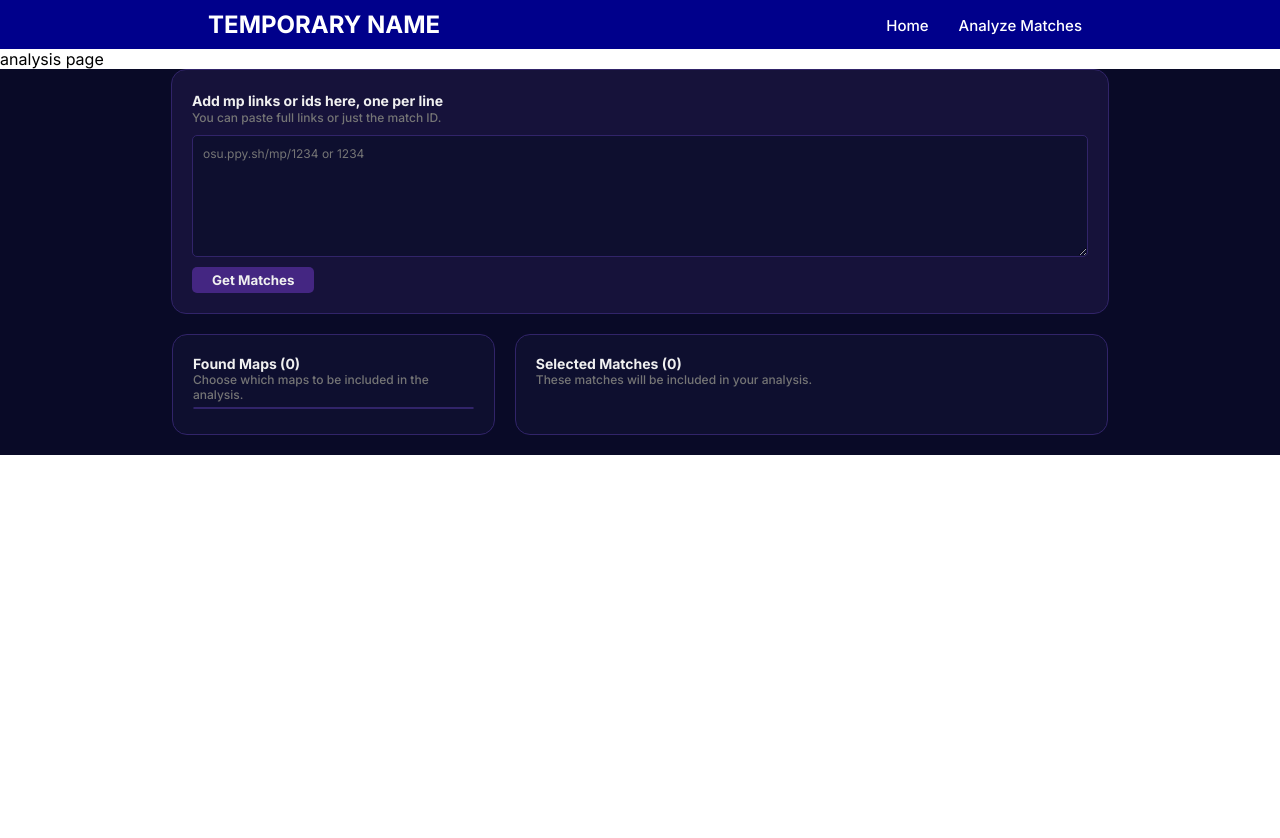
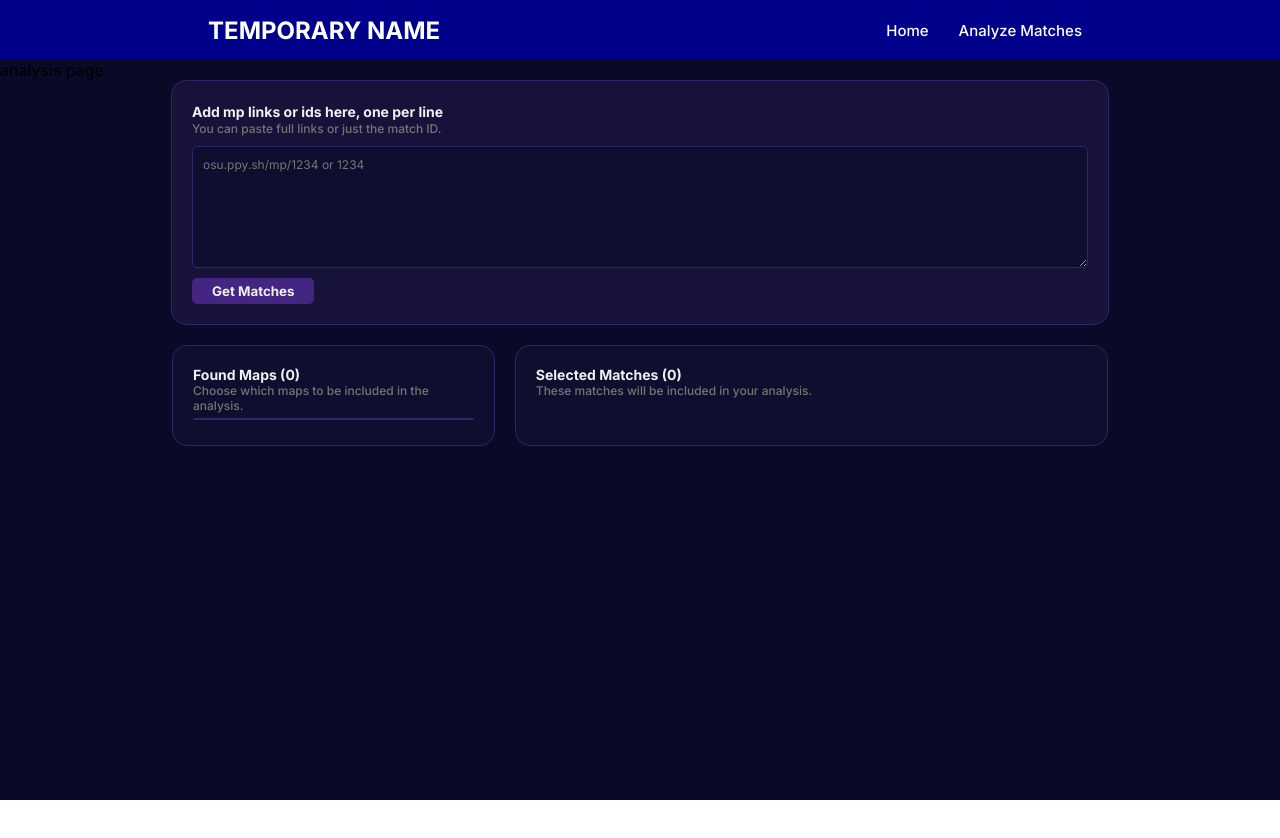
Before and after one commit to pusaf/mp-analysis, a React app in the folder frontend/: page /analyze in a window 1280 px wide. Shown: the top 838 px of the page. After the commit the page ends 800 px from the top, so only its background shows below. Built offline with nearby package versions, Linux system fonts and the light colour scheme; the HTML template or start-up script is replaced by a standard one.

Commit message:
Minor fixes

```diff
--- a/frontend/src/components/Navbar/navbar.module.css
+++ b/frontend/src/components/Navbar/navbar.module.css
@@ -9,6 +9,8 @@
     position: sticky;
     top: 0;
     z-index: 999;
+
+    height: var(--nav-height);
 }
 
 .navbuttons {
--- a/frontend/src/pages/Analyze/Analyze.jsx
+++ b/frontend/src/pages/Analyze/Analyze.jsx
@@ -1,6 +1,6 @@
 import styles from './analyze.module.css';
 import MatchInput from '../../components/MatchInput/MatchInput.jsx';
-import StatSettings from '../../components/MatchesInfo/StatSettings.jsx';
+import StatSettings from '../../components/StatSettings/StatSettings.jsx';
 import { useState } from 'react';
 
 const Analyze = () => {
@@ -8,10 +8,12 @@ const Analyze = () => {
     const [selectedMatches, setSelectedMatches] = useState([]);
 
     return (<>
-        <div>analysis page</div>
-        <div className={styles.flexCenter}>
-            {tab === 'mapInput' && <MatchInput selectedMatches={selectedMatches} setSelectedMatches={setSelectedMatches}/>}
-            {tab === 'mapInput' && <StatSettings selectedMatches={selectedMatches} setSelectedMatches={setSelectedMatches}/>}
+        <div className={styles.analyzePage}>
+            <div>analysis page</div>
+            <div className={styles.flexCenter}>
+                {tab === 'mapInput' && <MatchInput selectedMatches={selectedMatches} setSelectedMatches={setSelectedMatches}/>}
+                {tab === 'mapInput' && <StatSettings selectedMatches={selectedMatches} setSelectedMatches={setSelectedMatches}/>}
+            </div>
         </div>
     </>)
 }
--- a/frontend/src/pages/Analyze/analyze.module.css
+++ b/frontend/src/pages/Analyze/analyze.module.css
@@ -3,5 +3,9 @@
     flex-direction: column;
     align-items: center;
 
+}
+
+.analyzePage {
     background-color: var(--color-background);
+    flex: 1;
 }
--- a/frontend/src/pages/Layout.jsx
+++ b/frontend/src/pages/Layout.jsx
@@ -3,12 +3,14 @@ import Navbar from '../components/Navbar/Navbar.jsx';
 
 
 const Layout = () => {
-    return (<>
-        <Navbar />
+    return (
         <div className="layout">
-            <Outlet />
+            <Navbar />
+            <main className="content">
+                <Outlet />
+            </main>
         </div>
-    </>);
+    );
 };
 
 export default Layout;
--- a/frontend/src/styles/default.css
+++ b/frontend/src/styles/default.css
@@ -10,9 +10,11 @@
     --color-text-2: rgb(117, 117, 117);
     --color-button: rgb(111, 58, 221);
     --color-button-unavailable: rgb(68, 38, 130);
+
+    --nav-height: 60px;
 }
 
-body {
+html, body {
     margin: 0;
     padding: 0;
 
@@ -21,6 +23,13 @@ body {
 
 .layout {
     min-height: 100vh;
+    width: 100vw;
+    display: flex;
+    flex-direction: column;
+}
+
+.content {
+    flex: 1;
     display: flex;
     flex-direction: column;
 }
```
Also changed, not shown: frontend/src/components/StatSettings/StatSettings.jsx (renamed from frontend/src/components/MatchesInfo/StatSettings.jsx), frontend/src/components/StatSettings/stat-settings.module.css (renamed from frontend/src/components/MatchesInfo/stat-settings.module.css).
